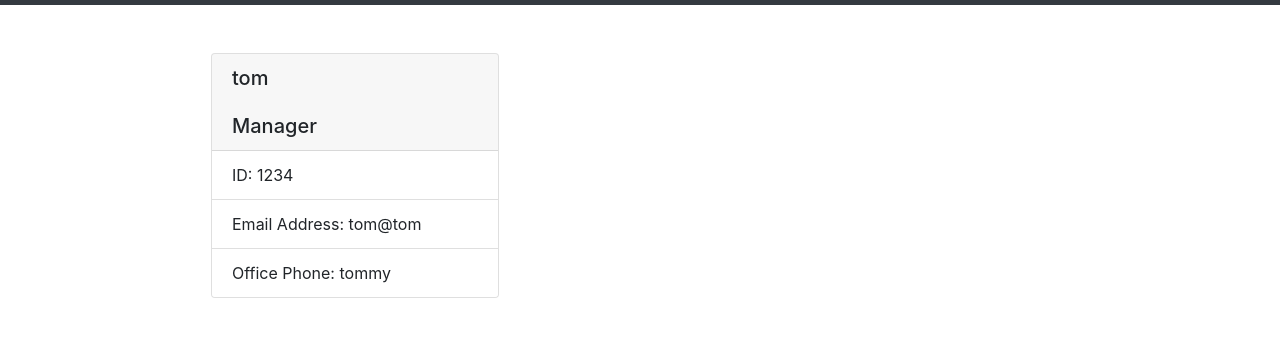
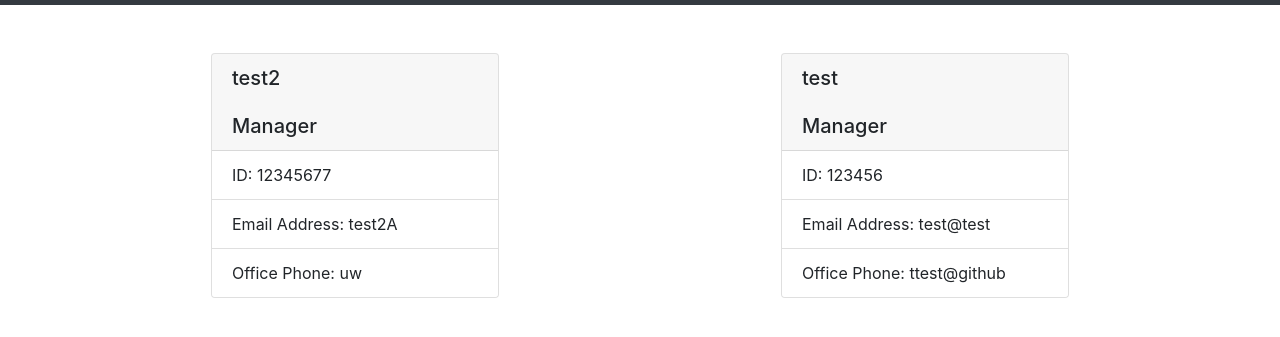
Before and after one commit to rayaalsaedi/Team-Profile-Generator, a website: page results/member.html in a window 1280 px wide. Shown: the part 51-388 px from the top of the page. Drawn offline with nearby package versions, Linux system fonts and the light colour scheme.

```diff
--- a/results/member.html
+++ b/results/member.html
@@ -16,14 +16,25 @@
             <div class="row">
 
 
+    <div class="col-6">
+            <div class="card mx-auto mb-3" style="width: 18rem">
+            <h5 class="card-header">test2<br /><br />Manager</h5>
+            <ul class="list-group list-group-flush">
+                <li class="list-group-item">ID: 12345677</li>
+                <li class="list-group-item">Email Address: test2A</li>
+                <li class="list-group-item">Office Phone: uw</li>
+            </ul>
+            </div>
+        </div>
+
 
     <div class="col-6">
             <div class="card mx-auto mb-3" style="width: 18rem">
-            <h5 class="card-header">tom<br /><br />Manager</h5>
+            <h5 class="card-header">test<br /><br />Manager</h5>
             <ul class="list-group list-group-flush">
-                <li class="list-group-item">ID: 1234</li>
-                <li class="list-group-item">Email Address: tom@tom</li>
-                <li class="list-group-item">Office Phone: tommy</li>
+                <li class="list-group-item">ID: 123456</li>
+                <li class="list-group-item">Email Address: test@test</li>
+                <li class="list-group-item">Office Phone: ttest@github</li>
             </ul>
             </div>
         </div>
```
Also changed, not shown: README.md, assets/demo.gif (added), 2 other files.
